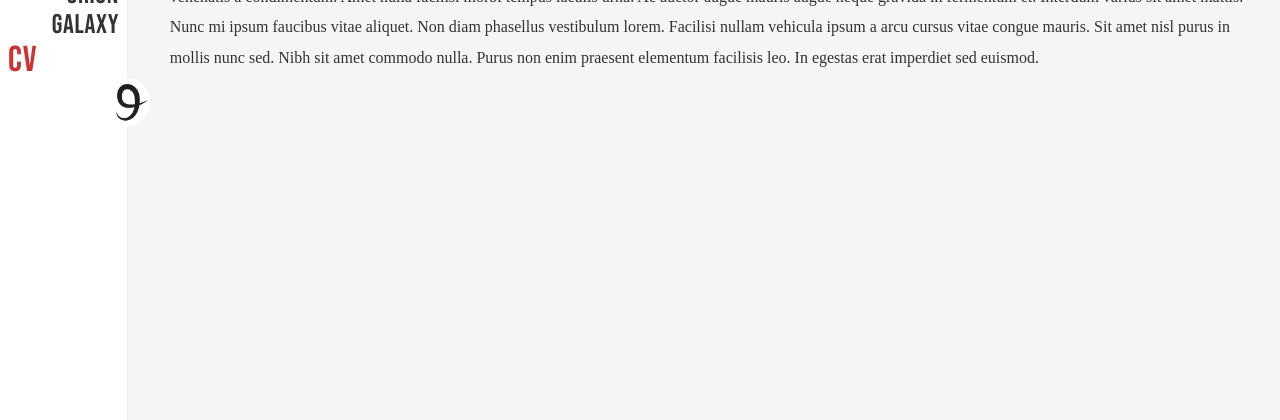
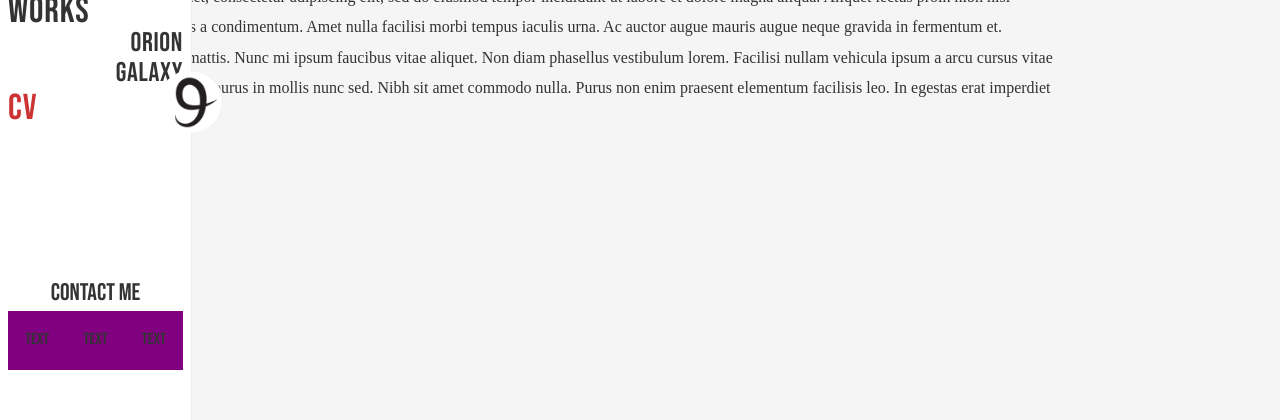
Before and after one commit to immacdonald/photo-portfolio, a React (Create React App) app: page /cv in a window 1280 px wide. Shown: the part 298-718 px from the top of the page. Built offline with nearby package versions, Linux system fonts and the light colour scheme; a web font is replaced by a local one.

Commit message:
Moved sidebar formatting to _format

```diff
--- a/src/components/Page.module.scss
+++ b/src/components/Page.module.scss
@@ -4,8 +4,14 @@
     min-height: calc(100vh - s.$footerHeight - 4px);
 	padding-top: 4em;
 	width: calc(100vw - #{s.$sidebarWidth});
-	margin-left: calc(max(calc(var(--nav-width) - #{s.$sidebarPoke}), 0px) + 25px);
+	margin-left: calc(max(calc(var(--nav-width) - #{s.$sidebarPoke}), 0px) + #{s.$sidebarToggle}/2);
 	transition: margin ease 0.5s;
+
+	@media (max-width: 768px) {
+		transition: none;
+		width: 100%;
+		margin-left: 0px;
+	}
 }
 
 .responsiveWrapper {
--- a/src/components/Sidebar.js
+++ b/src/components/Sidebar.js
@@ -39,6 +39,14 @@ const Sidebar = () => {
                     <NavLink label="CV" link="/cv"/>
                 </nav>
             </div>
+            <div className={style.socials}>
+                <div className={style.socialsText}>Contact Me</div>
+                <div className={style.socialsLinks}>
+                    <div>Text</div>
+                    <div>Text</div>
+                    <div>Text</div>
+                </div>
+            </div>
         </div>
         <div className={style.toggleButton} onClick={toggleButton}>
             <img className="logo" src={logo}/>
--- a/src/components/Sidebar.module.scss
+++ b/src/components/Sidebar.module.scss
@@ -1,6 +1,5 @@
 @use "../styles" as s;
 
-$navToggleSize: 50px;
 $borderColor: var(--c-border-primary);
 $borderWidth: 1px;
 
@@ -15,7 +14,7 @@ $borderWidth: 1px;
     flex-direction: column;
 	transform: translateX(min(calc(-#{s.$sidebarWidth} + var(--nav-width) + #{s.$sidebarPoke}), 0px));
 	transition: transform ease 0.5s;
-	padding: 0 8px;
+	padding: 0 s.$sidebarPadding;
 }
 
 .sidebarContent {
@@ -65,11 +64,11 @@ $borderWidth: 1px;
 
 .toggleButton {
 	position: absolute;
-	top: calc(50% - #{$navToggleSize}/2);
-	right: calc(-#{$navToggleSize}/2);
-	width: $navToggleSize;
-	height: $navToggleSize;
-	border-radius: calc(#{$navToggleSize}/2);
+	top: calc(50% - #{s.$sidebarToggle}/2);
+	right: calc(-#{s.$sidebarToggle}/2);
+	width: s.$sidebarToggle;
+	height: s.$sidebarToggle;
+	border-radius: calc(#{s.$sidebarToggle}/2);
 	background-color: var(--c-background-secondary);
 	transition: background-color ease 0.5s;
 
@@ -81,7 +80,7 @@ $borderWidth: 1px;
 		position: absolute;
 		top: 5px;
 		left: 10px;
-		width: calc(#{$navToggleSize} - 10px);
+		width: calc(#{s.$sidebarToggle} - 10px);
 		z-index: 950;
 	}
 
@@ -91,8 +90,8 @@ $borderWidth: 1px;
 		left: 50%;
 		width: 50%;
 		height: 100%;
-		border-top-right-radius: calc(#{$navToggleSize} + #{$borderWidth});
-		border-bottom-right-radius: calc(#{$navToggleSize} + #{$borderWidth});
+		border-top-right-radius: calc(#{s.$sidebarToggle} + #{$borderWidth});
+		border-bottom-right-radius: calc(#{s.$sidebarToggle} + #{$borderWidth});
 		border: $borderWidth solid $borderColor;
 		border-left: 0;
 	}
@@ -109,10 +108,27 @@ $borderWidth: 1px;
 	}
 }
 
-.menuSocials {
+.socials {
 	width: 100%;
-	height: 300px;
-	padding-left: 10px;
+}
+
+.socialsText {
+	font-size: 24px;
+	text-align: center;
+}
+
+.socialsLinks {
+	background-color: green;
+	display: flex;
+
+	> div {
+		flex-grow: 1;
+		aspect-ratio: 1;
+		background-color: purple;
+		display: flex;
+		align-items: center;
+		justify-content: center;
+	}
 }
 
 .socialMedia {
--- a/src/styles/_format.scss
+++ b/src/styles/_format.scss
@@ -1,5 +1,10 @@
-$sidebarWidth: 128px;
+// Sidebar
+$sidebarWidth: 192px;
 $sidebarPoke: 12px;
+$sidebarPadding: 8px;
+$sidebarToggle: 64px;
+
+// Footer
 $footerHeight: 32px;
 
 :root {
```
